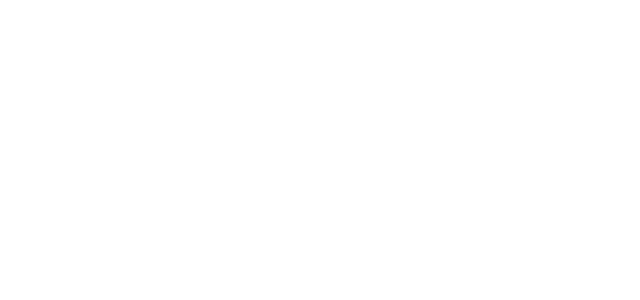
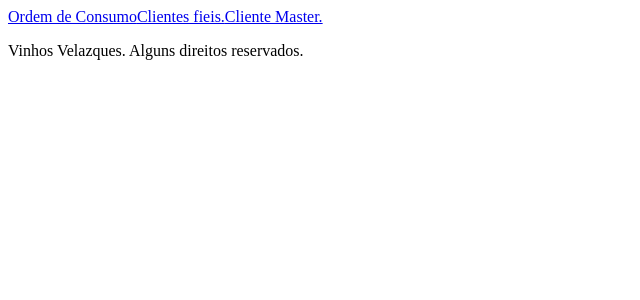
Before and after one commit to rogerxavier29/Desafio-React, a React (Create React App) app in the folder vinhos/: page / in a window 1280 px wide. Before the commit this address had no page. Shown: the top 300 px of the page, without its empty margins (0-640 px from the left). Built offline with nearby package versions, Linux system fonts and the light colour scheme.

Commit message:
header e footer
ja importado para pagina principal header e footer

```diff
--- a/vinhos/src/App.js
+++ b/vinhos/src/App.js
@@ -1,17 +1,21 @@
 import React from 'react';
 import { BrowserRouter, Routes, Route } from 'react-router-dom';
 import Cliente from './Cliente';
+import Footer from './Components/Footer';
+import Header from './Components/Header';
 import Compra from './Compra';
 import Valor from './Valor';
 
 const App = () => {
   return (
     <BrowserRouter>
+      <Header />
       <Routes>
         <Route path="valor" element={<Valor />} />
         <Route path="compra" element={<Compra />} />
         <Route path="cliente" element={<Cliente />} />
       </Routes>
+      <Footer />
     </BrowserRouter>
   );
 };
```
